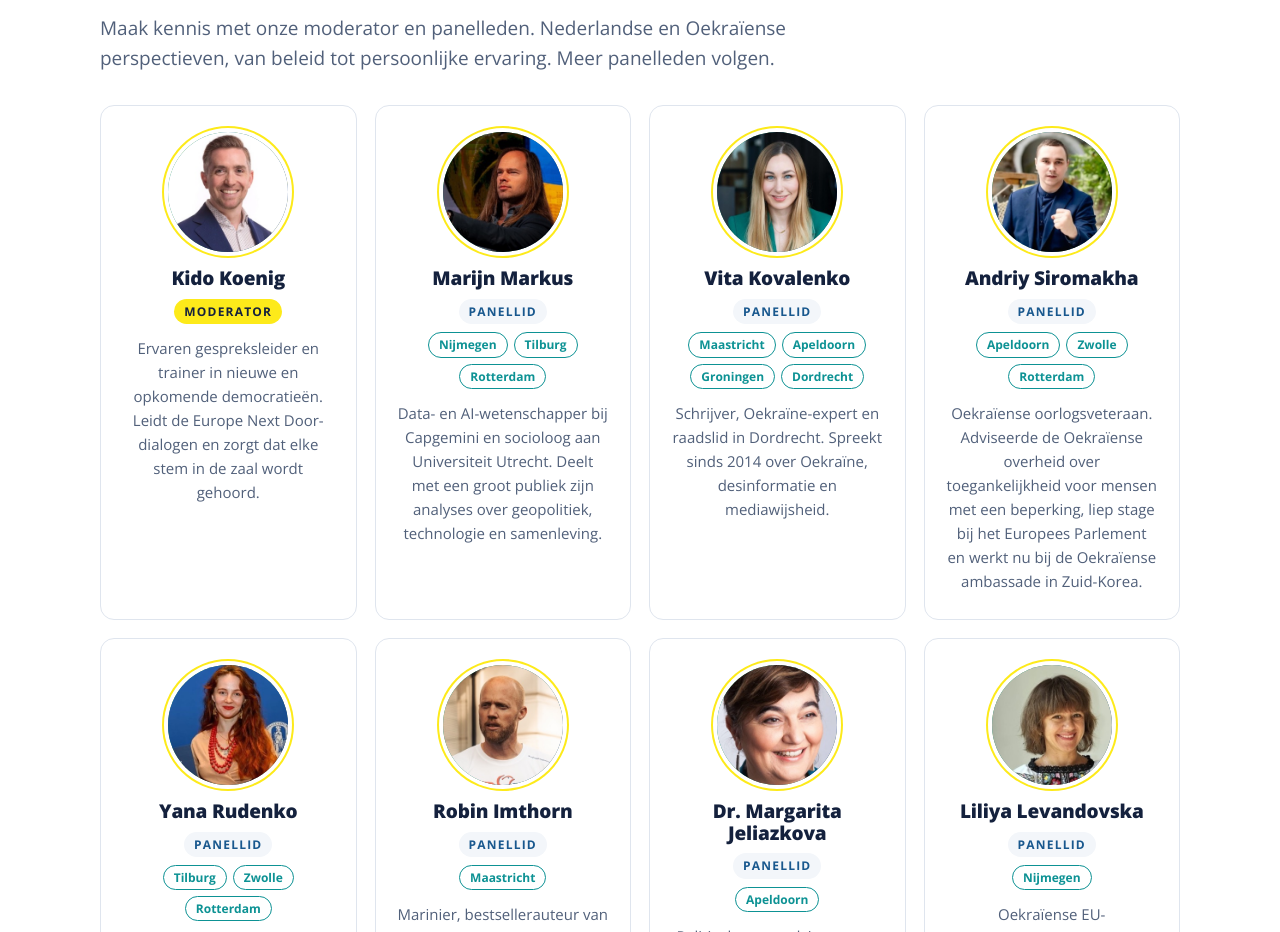
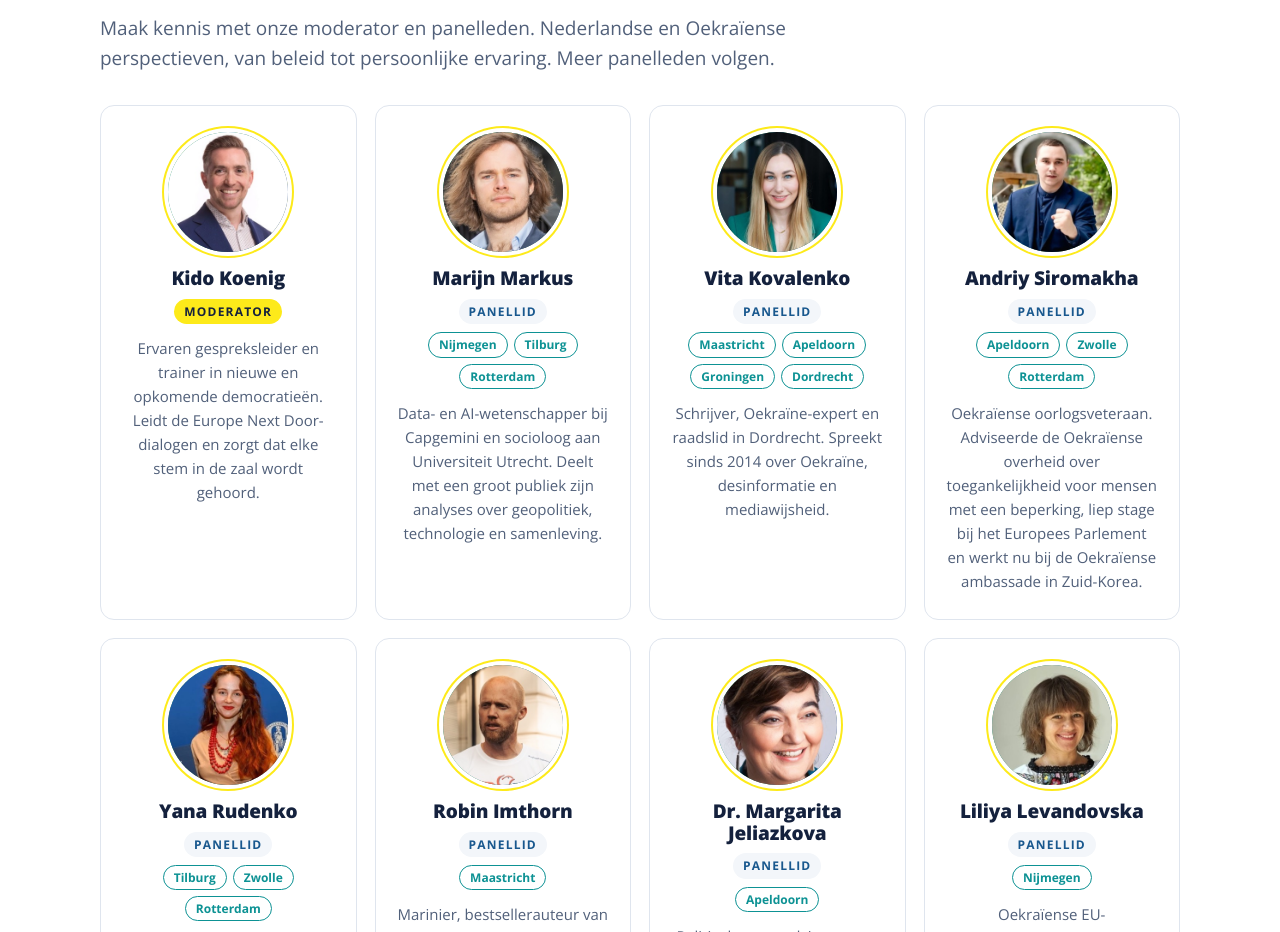
Before and after one commit to vitakovd/europe-next-door, a plain HTML site: page index.html in a window 1280 px wide. Shown: the part 4522-5454 px from the top of the page. Drawn offline with nearby package versions, Linux system fonts and the light colour scheme.

Commit message:
Replace Marijn Markus photo
Co-Authored-By: Claude Opus 5.5 <noreply@anthropic.com>

```diff
--- a/index.html
+++ b/index.html
@@ -451,7 +451,7 @@ const SPEAKERS = [
   { name:"Kido Koenig", role:"moderator", photo:"assets/speakers/kido-koenig.jpg",
     bio_nl:"Ervaren gespreksleider en trainer in nieuwe en opkomende democratieën. Leidt de Europe Next Door-dialogen en zorgt dat elke stem in de zaal wordt gehoord.",
     bio_en:"Experienced moderator and trainer in new and emerging democracies. Leads the Europe Next Door dialogues, making sure every voice in the room is heard." },
-  { name:"Marijn Markus", role:"speaker", cities:["Nijmegen","Tilburg","Rotterdam"], photo:"assets/speakers/marijn-markus.jpg",
+  { name:"Marijn Markus", role:"speaker", cities:["Nijmegen","Tilburg","Rotterdam"], photo:"assets/speakers/marijn-markus-2.jpg",
     bio_nl:"Data- en AI-wetenschapper bij Capgemini en socioloog aan Universiteit Utrecht. Deelt met een groot publiek zijn analyses over geopolitiek, technologie en samenleving.",
     bio_en:"Data and AI scientist at Capgemini and sociologist at Utrecht University. Shares his analysis of geopolitics, technology and society with a large audience." },
   { name:"Vita Kovalenko", role:"speaker", cities:["Maastricht","Apeldoorn","Groningen","Dordrecht"], photo:"assets/speakers/vita-kovalenko-3.jpg",
```
Also changed, not shown: assets/speakers/marijn-markus-2.jpg (added).
